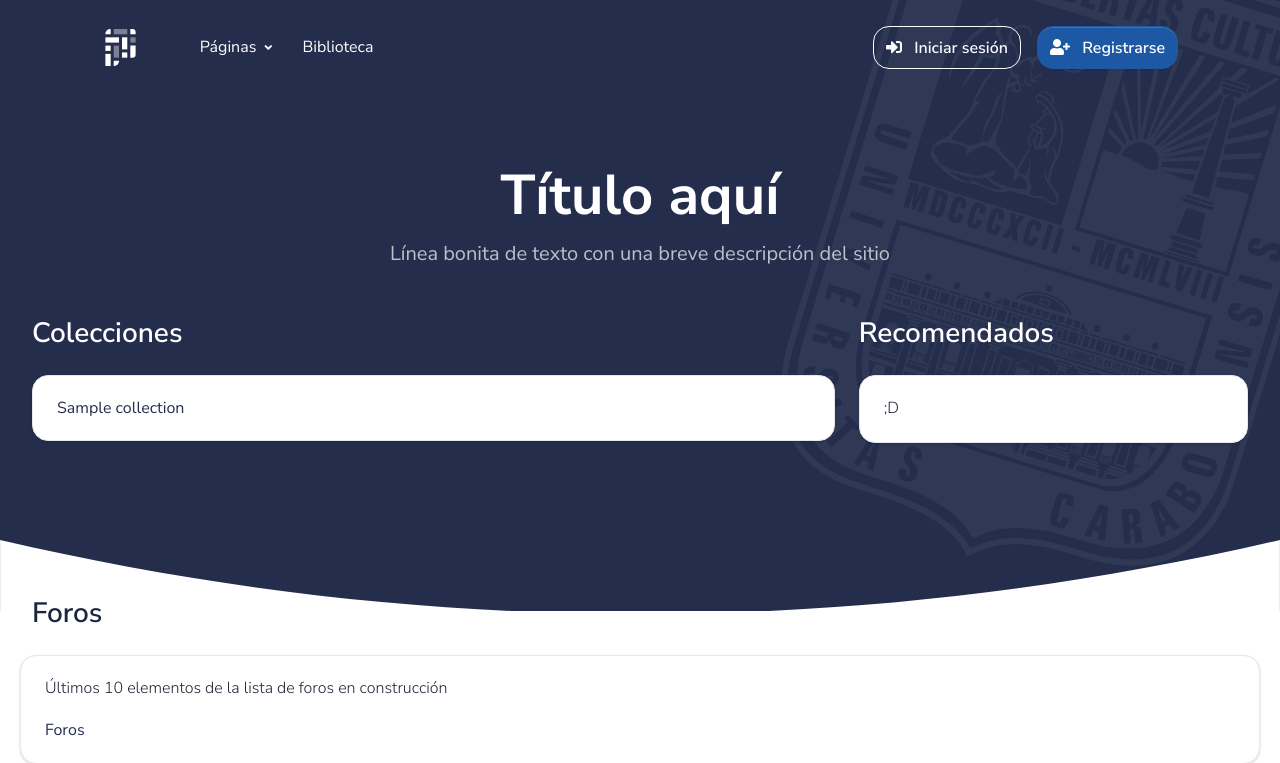
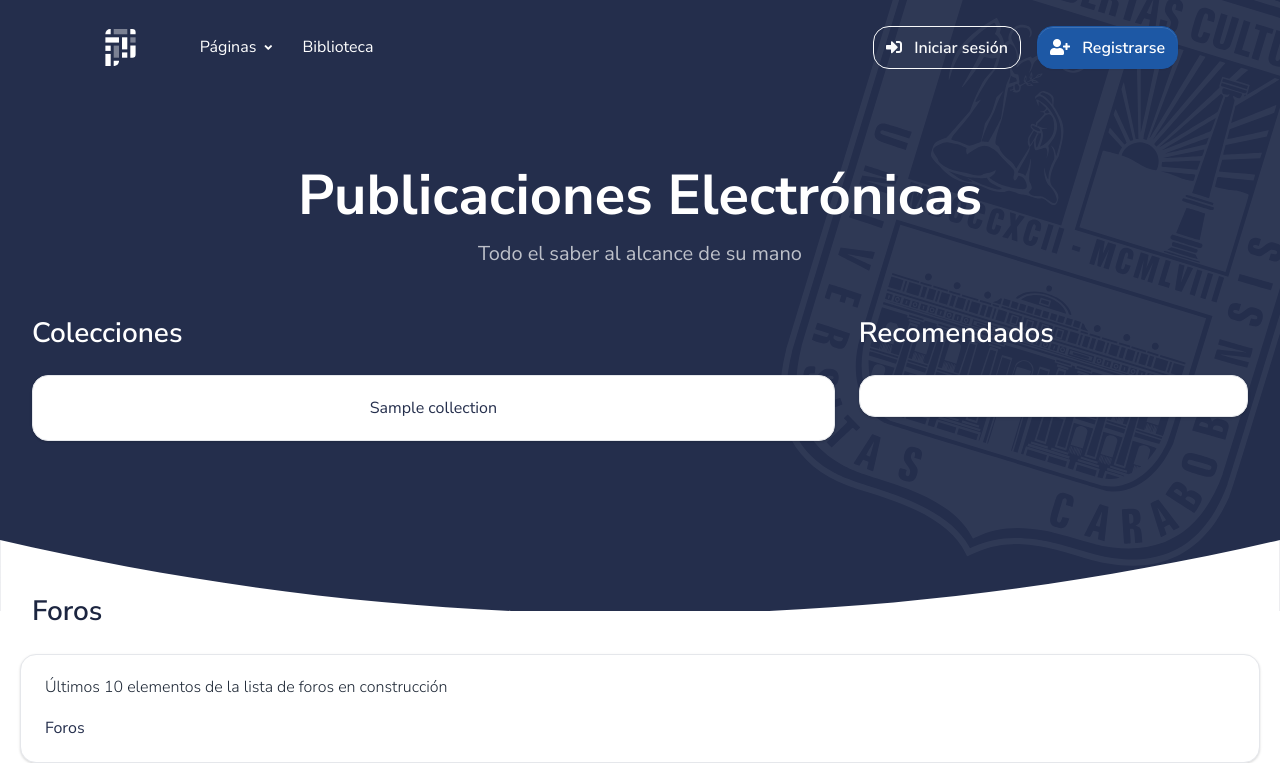
Before and after one commit to Angi-1401/e-resources, a Django app: page / in a window 1280 px wide. Shown: the top 763 px of the page. Run offline with Django 4.2, Linux system fonts and the light colour scheme; tables that the repository leaves empty hold one stand-in row (values such as "Sample post"); parts of the project's set-up code (start-up, migrations or seed data) failed here and were passed over; some libraries are stand-ins or nearby versions.

Commit message:
Titles added

```diff
--- a/templates/forum/forum_table_htmx.html
+++ b/templates/forum/forum_table_htmx.html
@@ -21,8 +21,8 @@
             <div class="bootstrap-big-icon d-none d-lg-block">
               {% include 'includes/svg_uc.html' %}
             </div>
-            <h1 class="fw-bolder display-2">Título aquí</h1>
-            <h2 class="lead fw-normal text-muted mb-4 px-lg-20">Línea bonita de texto con una breve descripción del sitio</h2>
+            <h1 class="fw-bolder display-2">Publicaciones Electrónicas</h1>
+            <h2 class="lead fw-normal text-muted mb-4 px-lg-20">Todo el saber al alcance de su mano</h2>
             <!-- Search Bar -->
             <div class="mb-3">
               <form method="get" class="form-inline" hx-get="{% url 'forum_list' %}" hx-target="div.table-container" hx-swap="outerHTML" hx-indicator=".progress">{{ filter.form.resource__title|as_crispy_field }}</form>
--- a/templates/library/resource_table_htmx.html
+++ b/templates/library/resource_table_htmx.html
@@ -21,8 +21,8 @@
             <div class="bootstrap-big-icon d-none d-lg-block">
               {% include 'includes/svg_uc.html' %}
             </div>
-            <h1 class="fw-bolder display-2">Título aquí</h1>
-            <h2 class="lead fw-normal text-muted mb-4 px-lg-20">Línea bonita de texto con una breve descripción del sitio</h2>
+            <h1 class="fw-bolder display-2">Publicaciones Electrónicas</h1>
+            <h2 class="lead fw-normal text-muted mb-4 px-lg-20">Todo el saber al alcance de su mano</h2>
             <!-- Search Bar -->
             <div class="mb-3">
               <form method="get" class="form-inline" hx-get="{% url 'resource_list' %}" hx-target="div.table-container" hx-swap="outerHTML" hx-indicator=".progress">{{ filter.form.title|as_crispy_field }}</form>
--- a/templates/pages/index.html
+++ b/templates/pages/index.html
@@ -16,8 +16,8 @@
             <div class="bootstrap-big-icon d-none d-lg-block">
               {% include 'includes/svg_uc.html' %}
             </div>
-            <h1 class="fw-bolder display-2">Título aquí</h1>
-            <h2 class="lead fw-normal text-muted mb-4 px-lg-20">Línea bonita de texto con una breve descripción del sitio</h2>
+            <h1 class="fw-bolder display-2">Publicaciones Electrónicas</h1>
+            <h2 class="lead fw-normal text-muted mb-4 px-lg-20">Todo el saber al alcance de su mano</h2>
           </div>
         </div>
       </div>
@@ -43,8 +43,8 @@
                 <div class="row">
               {% endif %}
               <div class="col d-flex">
-                <div class="card card-body flex-fill bg-white border-light shadow-sm mb-4">
-                  <a href="{% url 'resource_list' %}?collection={{ collection.id }}" class="stretched-link">{{ collection.name }}</a>
+                <div class="card card-body d-flex align-items-center justify-content-center flex-fill bg-white border-light shadow-sm mb-4">
+                  <a href="{% url 'resource_list' %}?collection={{ collection.id }}" class="stretched-link text-center">{{ collection.name }}</a>
                 </div>
               </div>
               {% if forloop.last %}
@@ -56,7 +56,7 @@
           <div class="col-4">
             <h3 class="mb-4 text-white">Recomendados</h3>
             <div class="card card-body bg-white border-light shadow-sm mb-4">
-              <p class="card-text">;D</p>
+              <p class="card-text"></p>
             </div>
           </div>
         </div>
```
